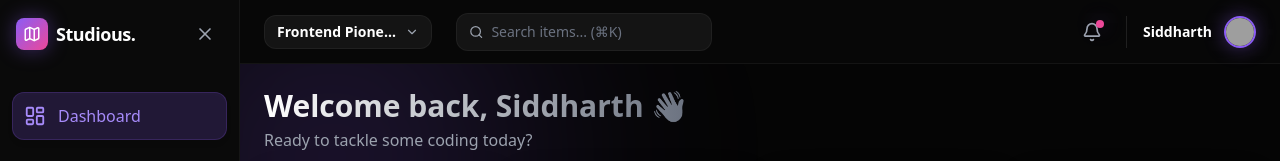
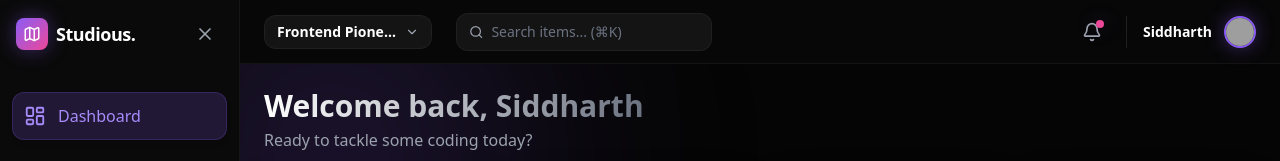
Before and after one commit to itssiddharthxD/studios_, a React (Vite) app: page / in a window 1280 px wide. Shown: the top 161 px of the page. Built offline with nearby package versions, Linux system fonts and the light colour scheme; grey boxes are pictures that could not be loaded.

Commit message:
Update dashboard.jsx

```diff
--- a/src/pages/Dashboard.jsx
+++ b/src/pages/Dashboard.jsx
@@ -18,7 +18,7 @@ export const Dashboard = () => {
       <div className="flex flex-col md:flex-row justify-between items-start md:items-center gap-4">
         <div>
           <h1 className="text-3xl font-bold bg-clip-text text-transparent bg-gradient-to-r from-white to-gray-500">
-            Welcome back, {user.name} 👋
+            Welcome back, {user.name}
           </h1>
           <p className="text-gray-400 mt-1">Ready to tackle some coding today?</p>
         </div>
```
